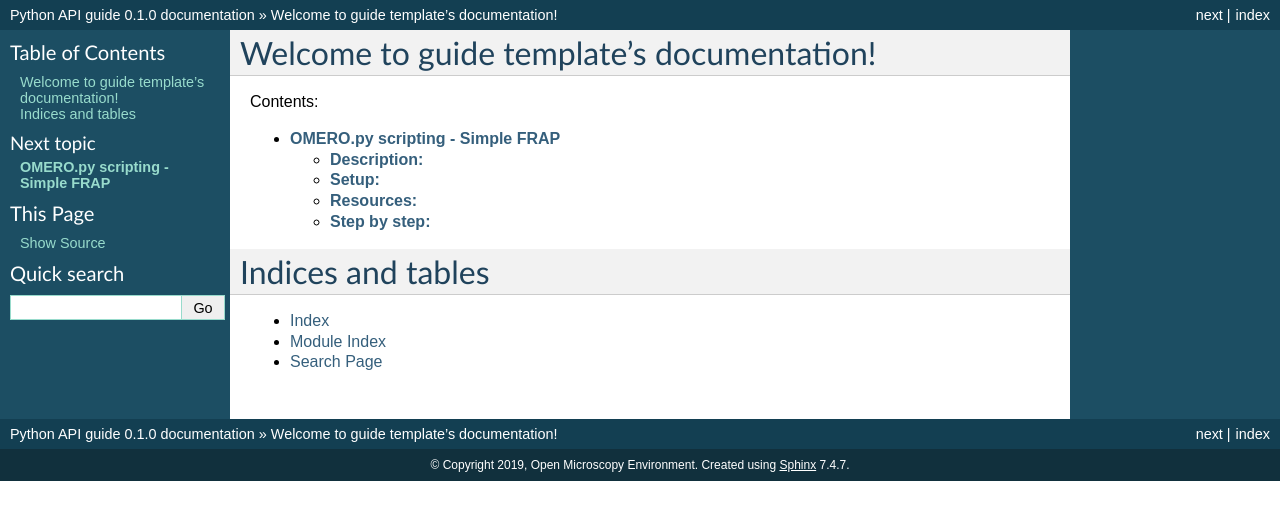
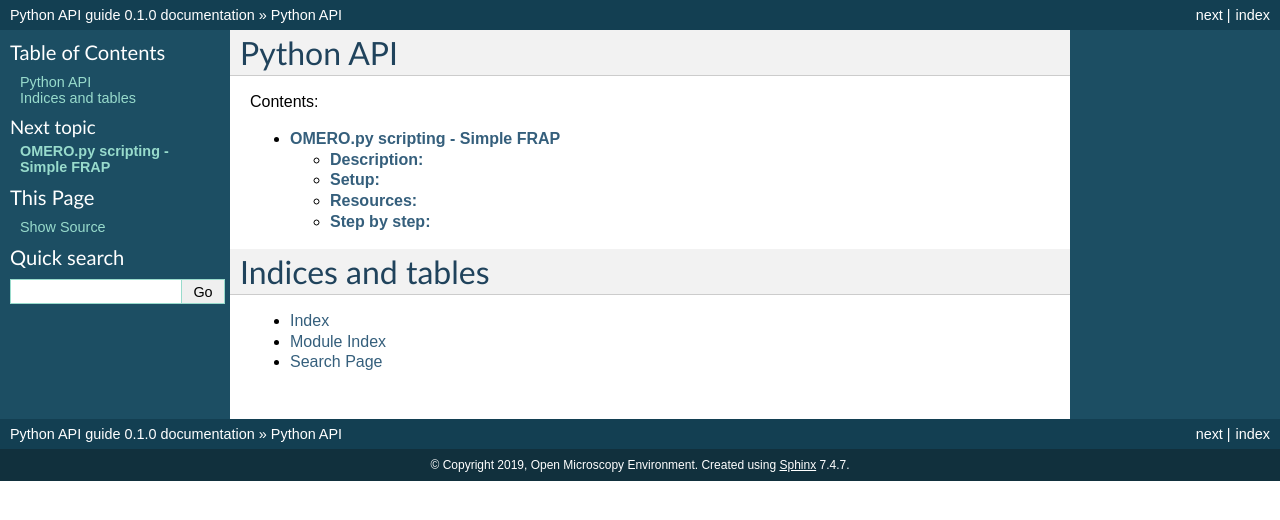
Before and after one commit to ome/omero-guide-python, a Sphinx documentation site: the page built from docs/index.rst, in a window 1280 px wide. Shown: the top 520 px of the page. Built offline with Sphinx 7.4.7, drawn with Linux system fonts in a browser that asks for light colours.

Commit message:
Change header

```diff
--- a/docs/index.rst
+++ b/docs/index.rst
@@ -1,5 +1,5 @@
-Welcome to guide template's documentation!
-==========================================
+Python API
+==========
 
 Contents:
 
```
